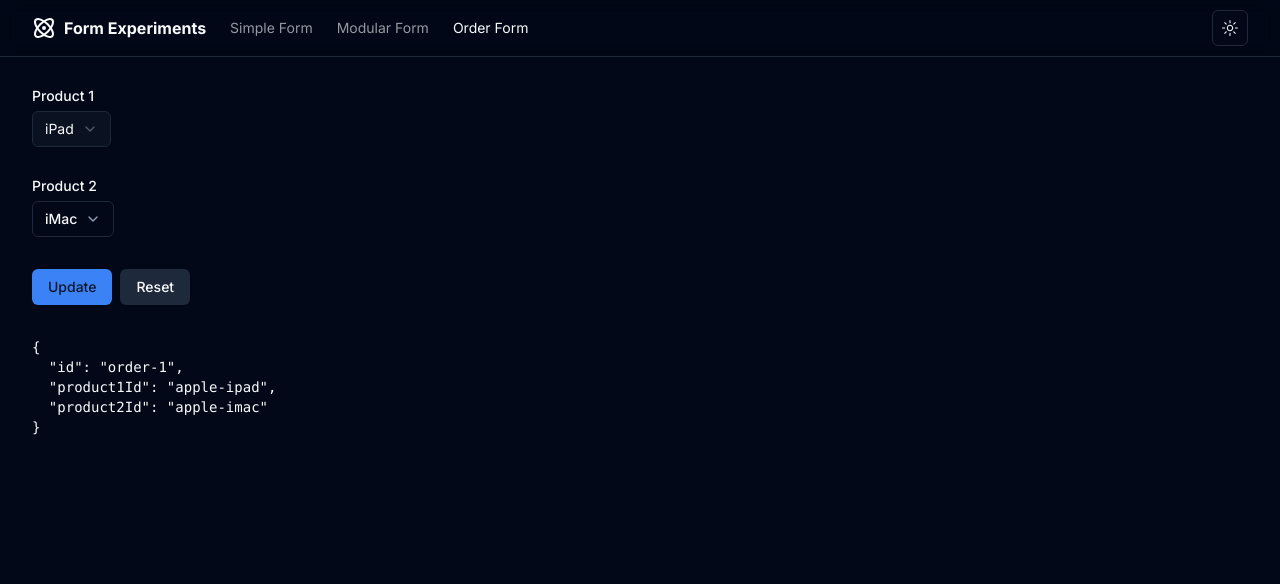
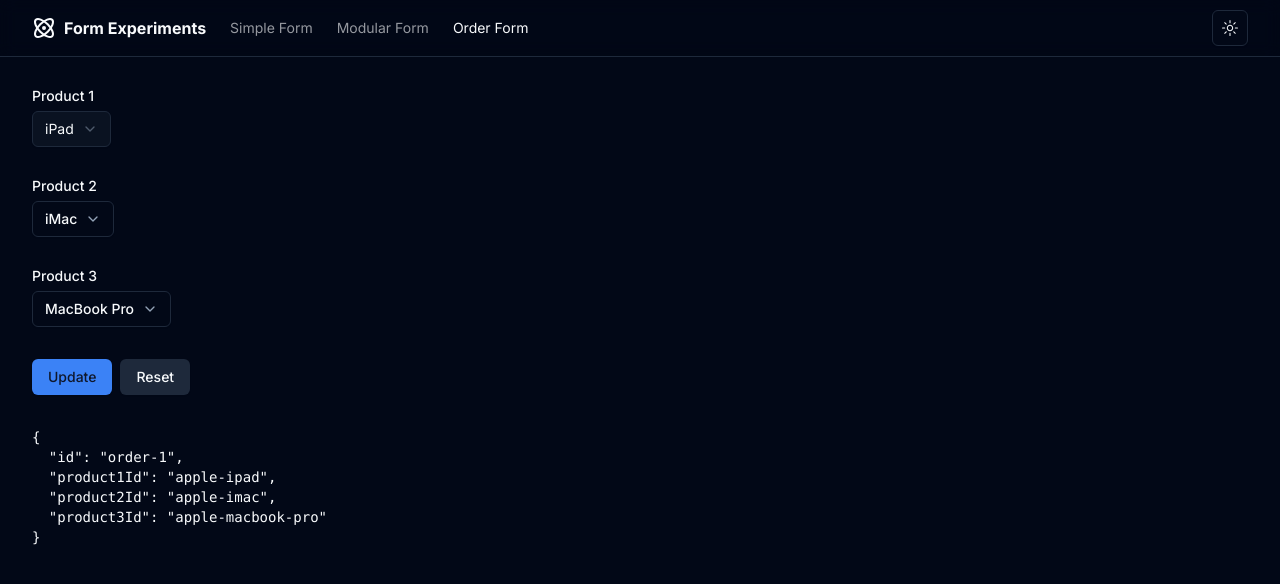
Before and after one commit to nareshbhatia/form-experiments, a React (Vite) app: page /order-form in a window 1280 px wide. Shown: the top 584 px of the page. Built offline with nearby package versions, Linux system fonts and the light colour scheme.

Commit message:
add product3 to the order

```diff
--- a/src/app/routes/order-form/OrderForm.tsx
+++ b/src/app/routes/order-form/OrderForm.tsx
@@ -118,6 +118,42 @@
           )}
         />
 
+        {/* ---------- Dropdown Menu ---------- */}
+        <FormField
+          control={form.control}
+          name="product3Id"
+          render={({ field }) => (
+            <FormItem className="flex flex-col items-start">
+              <FormLabel>Product 3</FormLabel>
+              <DropdownMenu>
+                <DropdownMenuTrigger asChild>
+                  <Button variant="outline" className="inline-flex w-fit">
+                    {field.value
+                      ? (products.find((p) => p.id === field.value)?.name ??
+                        field.value)
+                      : 'Select product 3'}
+                    <Icons.chevronDown className="text-muted-foreground" />
+                  </Button>
+                </DropdownMenuTrigger>
+                <DropdownMenuContent align="end">
+                  {products.map((product) => (
+                    <DropdownMenuCheckboxItem
+                      checked={product.id === field.value}
+                      key={product.id}
+                      onClick={() => {
+                        field.onChange(product.id);
+                      }}
+                    >
+                      {product.name}
+                    </DropdownMenuCheckboxItem>
+                  ))}
+                </DropdownMenuContent>
+              </DropdownMenu>
+              <FormMessage />
+            </FormItem>
+          )}
+        />
+
         <div className="flex gap-2">
           <Button type="submit">{existingOrder ? 'Update' : 'Create'}</Button>
           <Button onClick={handleReset} variant="secondary">
--- a/src/data/index.ts
+++ b/src/data/index.ts
@@ -1011,10 +1011,12 @@
   id: '',
   product1Id: '',
   product2Id: '',
+  product3Id: '',
 };
 
 export const inputOrder1: InputOrder = {
   id: 'order-1',
   product1Id: 'apple-ipad',
   product2Id: 'apple-imac',
+  product3Id: 'apple-macbook-pro',
 };
--- a/src/types/schema.ts
+++ b/src/types/schema.ts
@@ -51,6 +51,7 @@
   id: z.string(),
   product1Id: z.string(),
   product2Id: z.string(),
+  product3Id: z.string(),
 });
 
 export const uiProductSchema = z.object({
--- a/src/types/types.ts
+++ b/src/types/types.ts
@@ -52,6 +52,7 @@
   id: string;
   product1Id: string;
   product2Id: string;
+  product3Id: string;
 }
 
 // ---------- Order UI Types ----------
```
